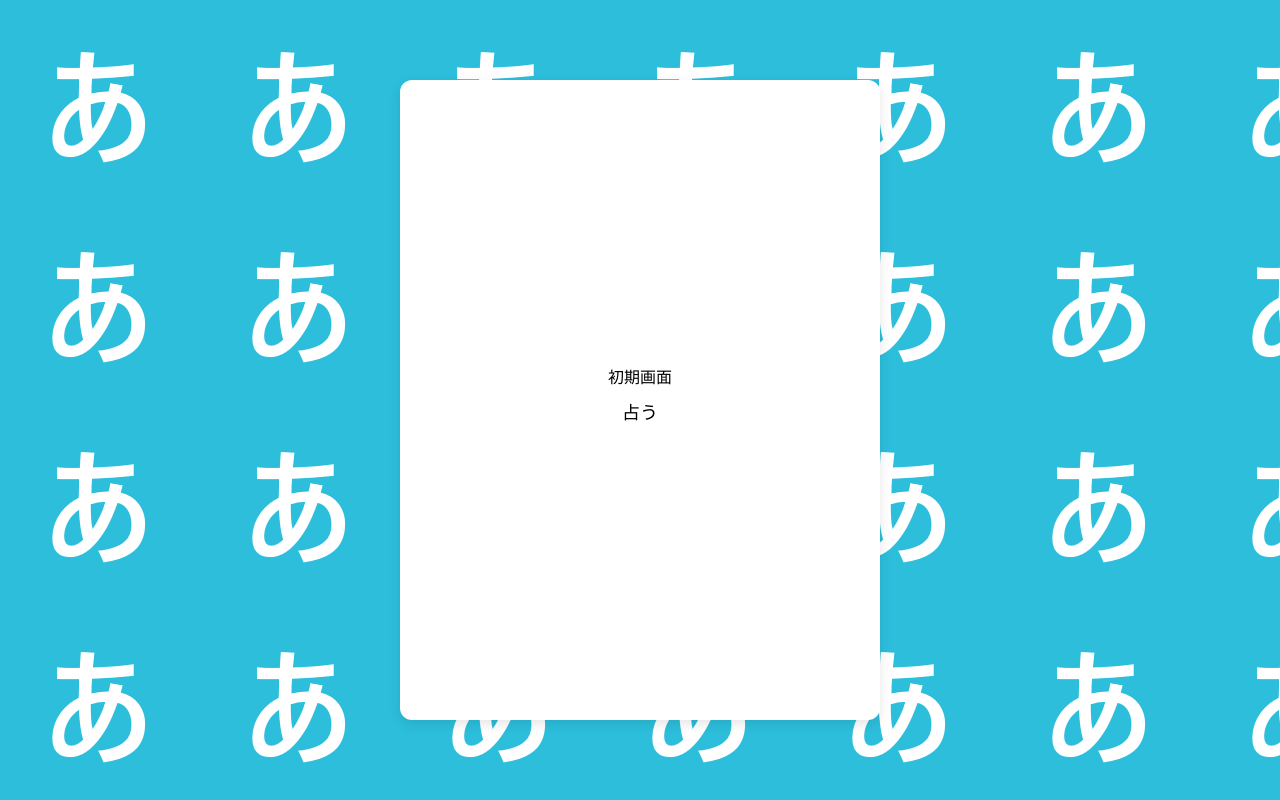
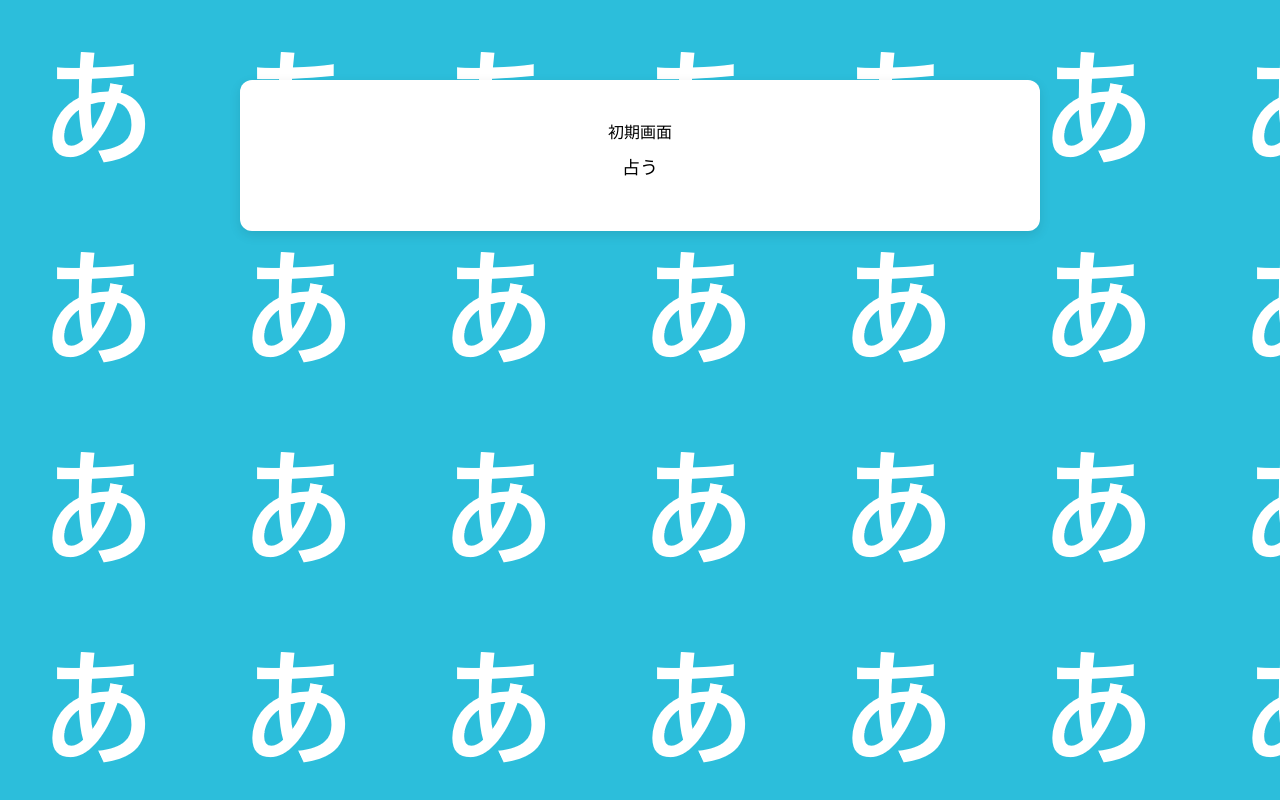
Before and after one commit to KofuriJunya/Aomikuji, a Next.js app in the folder my-app/: page / in a window 1280 px wide. Built offline with nearby package versions, Linux system fonts and the light colour scheme.

Commit message:
css調整

```diff
--- a/my-app/app/globals.css
+++ b/my-app/app/globals.css
@@ -26,6 +26,7 @@
   padding: 0;
 }
 
+/* ===== スマホ対応（768px未満） ===== */
 .app-container {
   width: 100%;
   max-width: 480px;
@@ -50,3 +51,13 @@
   margin: 0 auto;
   text-align: center;
 }
+
+/* ===== PC対応（769px以上） ===== */
+@media (min-width: 769px) {
+  .app-container {
+    width: 100%;
+    max-width: 800px;
+    height: auto;
+    padding: 40px;
+  }
+}
```
